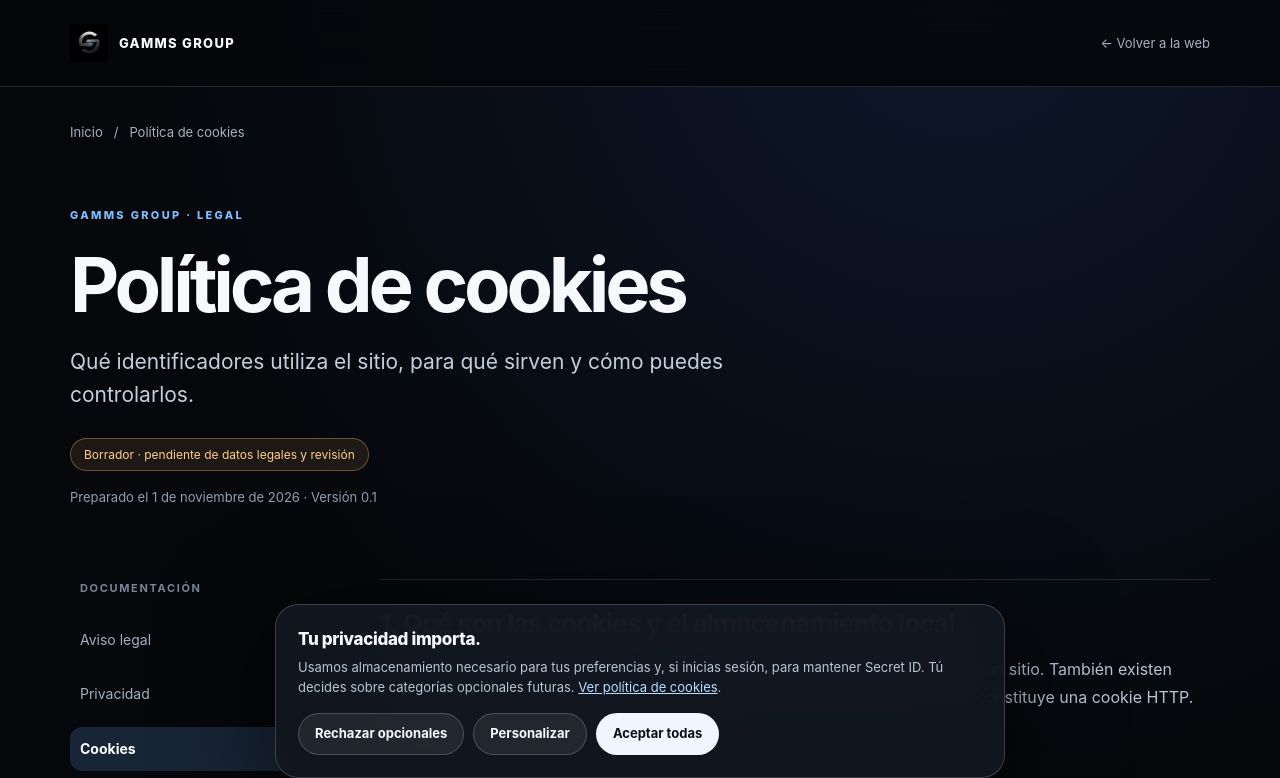
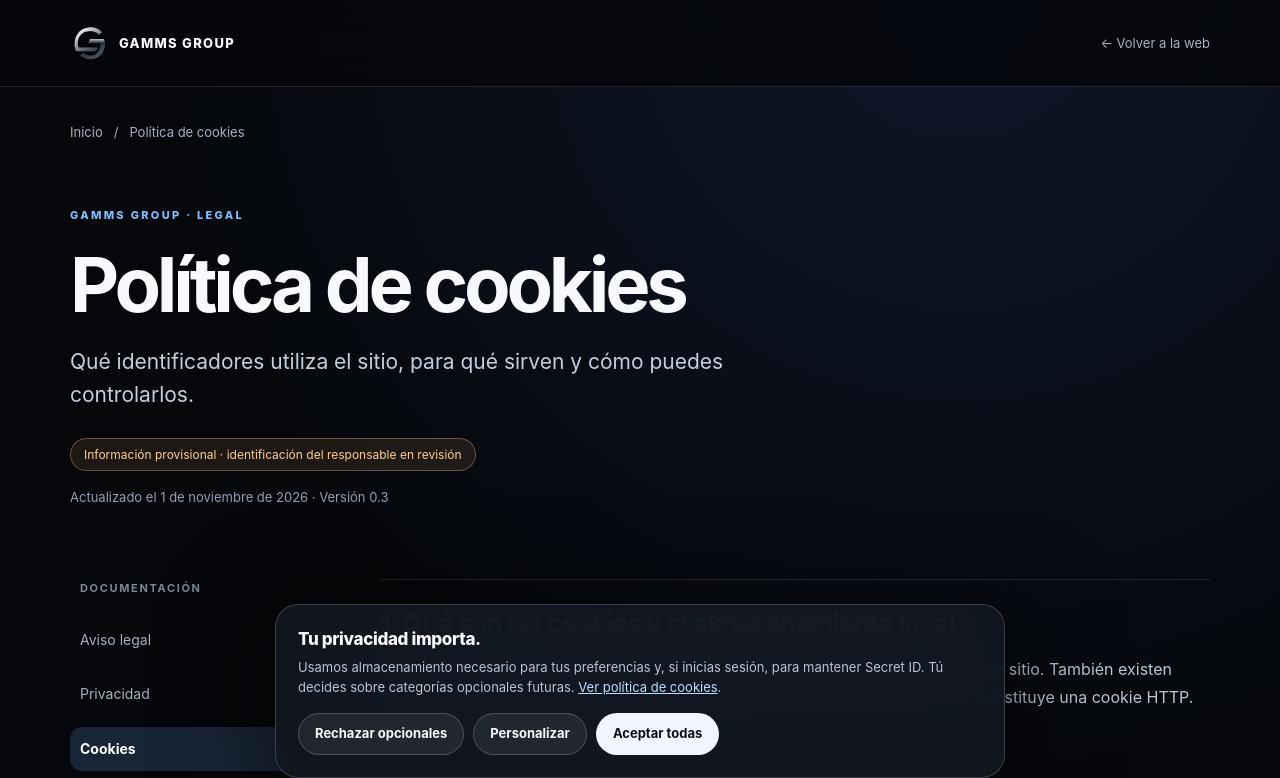
Before and after one commit to gammsstudios-cell/gamms-group-website, a website: page cookies/index.html in a window 1280 px wide. Shown: the top 778 px of the page. Drawn offline with Linux system fonts and the light colour scheme.

Commit message:
style(legal): integrar logo SVG y unificar comunicación pública

```diff
--- a/cookies/index.html
+++ b/cookies/index.html
@@ -7,7 +7,7 @@
 <meta name="description" content="Qué identificadores utiliza el sitio, para qué sirven y cómo puedes controlarlos.">
 <meta name="robots" content="noindex,nofollow">
 <link rel="canonical" href="https://gammsgroup.top/cookies/">
-<link rel="icon" href="/assets/gamms-logo.webp" type="image/webp">
+<link rel="icon" href="/assets/gamms-mark.svg" type="image/svg+xml">
 <link rel="stylesheet" href="/legal/legal.css">
 <link rel="stylesheet" href="/legal/cookie-consent.css">
 <title>Política de cookies | GAMMS GROUP</title>
@@ -15,10 +15,10 @@
 </head>
 <body>
 <a class="skip-link" href="#main">Ir al contenido</a>
-<header class="legal-header"><div class="legal-shell header-inner"><a href="/" class="brand"><img src="/assets/gamms-logo.webp" alt="" width="38" height="38"><span>GAMMS GROUP</span></a><a class="home-link" href="/">← Volver a la web</a></div></header>
+<header class="legal-header"><div class="legal-shell header-inner"><a href="/" class="brand"><img src="/assets/gamms-mark.svg" alt="" width="38" height="38"><span>GAMMS GROUP</span></a><a class="home-link" href="/">← Volver a la web</a></div></header>
 <main id="main" class="legal-shell legal-main">
 <div class="breadcrumbs"><a href="/">Inicio</a><span aria-hidden="true">/</span><span>Política de cookies</span></div>
-<header class="document-head"><div class="kicker">GAMMS GROUP · LEGAL</div><h1>Política de cookies</h1><p>Qué identificadores utiliza el sitio, para qué sirven y cómo puedes controlarlos.</p><span class="draft-tag">Borrador · pendiente de datos legales y revisión</span><div class="date">Preparado el 1 de noviembre de 2026 · Versión 0.1</div></header>
+<header class="document-head"><div class="kicker">GAMMS GROUP · LEGAL</div><h1>Política de cookies</h1><p>Qué identificadores utiliza el sitio, para qué sirven y cómo puedes controlarlos.</p><span class="draft-tag">Información provisional · identificación del responsable en revisión</span><div class="date">Actualizado el 1 de noviembre de 2026 · Versión 0.3</div></header>
 <div class="doc-layout"><aside class="doc-nav" aria-label="Documentos legales"><strong>Documentación</strong><a href="/aviso-legal/" >Aviso legal</a>
 <a href="/privacidad/" >Privacidad</a>
 <a href="/cookies/" aria-current="page">Cookies</a>
```
